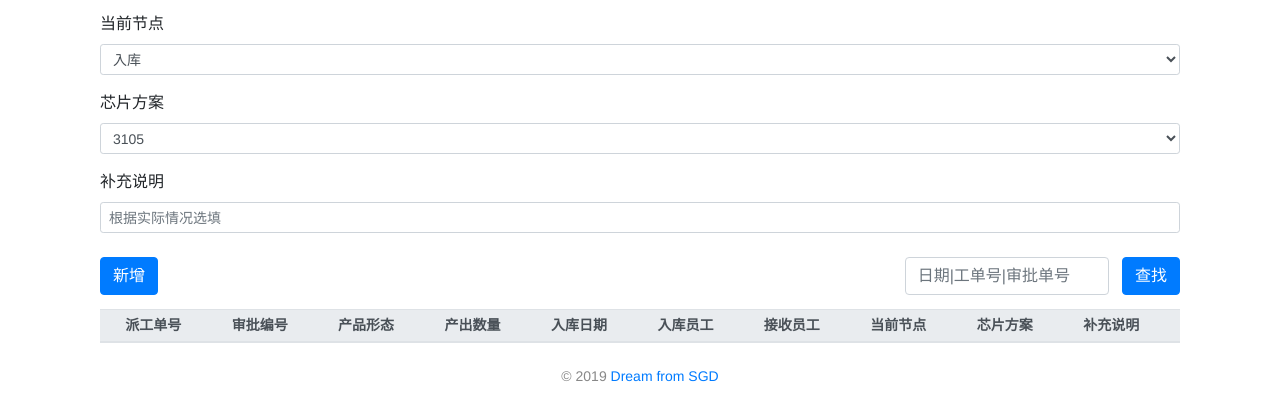
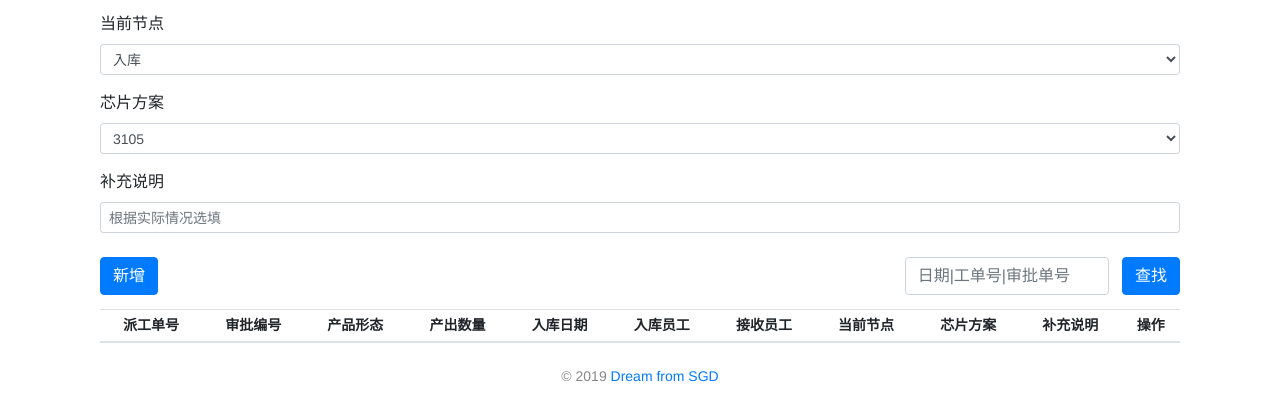
Before and after one commit to zhoumengxiong/DeliveryOrdersManagement, a Flask app: page / in a window 1280 px wide. Shown: the part 661-1070 px from the top of the page. Run offline with Flask 2, Linux system fonts and the light colour scheme; the visitor is signed in with stand-in values (Sample User, id 1); data comes from the database, SQL or seed files in the repository; data that the repository does not hold is empty; some libraries are stand-ins or nearby versions.

Commit message:
修改thead样式。

```diff
--- a/watchlist/templates/index.html
+++ b/watchlist/templates/index.html
@@ -101,7 +101,7 @@
 </div>
 <div>
     <table class="table table-sm table-hover">
-        <thead class="thead-light">
+        <thead>
             <tr>
                 <th>派工单号</th>
                 <th>审批编号</th>
@@ -114,7 +114,7 @@
                 <th>芯片方案</th>
                 <th>补充说明</th>
                 {% if current_user.is_authenticated %}
-                <th></th>
+                <th>操作</th>
                 {% endif %}
             </tr>
         </thead>
```
